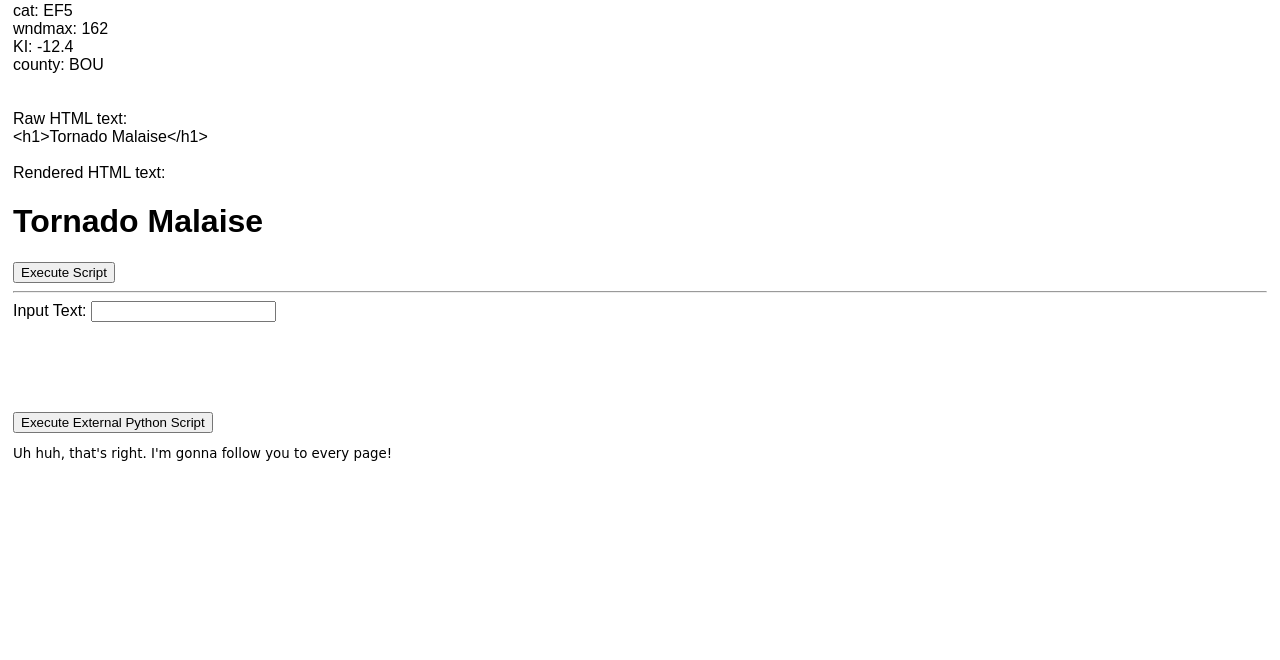
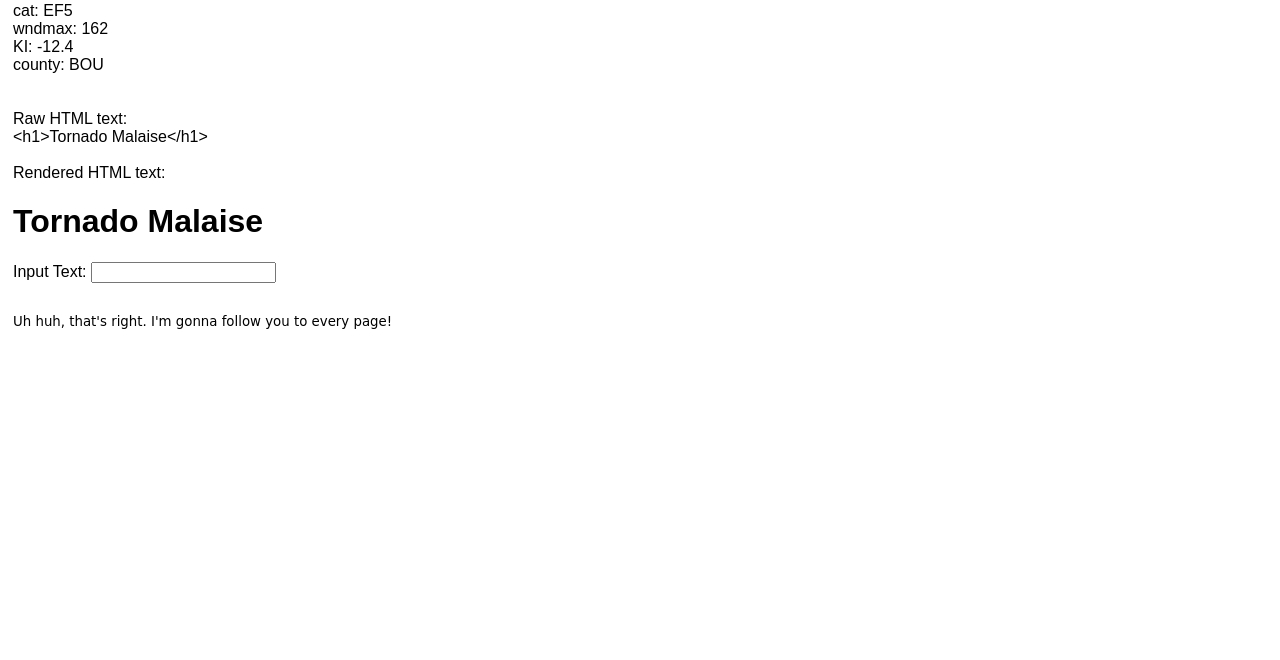
Before and after one commit to MethaneRain/django-basics, a Django app: page / in a window 1280 px wide. Shown: the part 363-1023 px from the top of the page. Run offline with Django 3.2, Linux system fonts and the light colour scheme.

Commit message:
Update home.html

```diff
--- a/src/templates/home.html
+++ b/src/templates/home.html
@@ -31,23 +31,19 @@
     Rendered HTML text:
     {{ my_html|safe }}
 
+    <!--
     <button onclick="location.href='{% url 'script' %}'">Execute Script</button> <hr>
     {% if data %}
     {{data | safe}}
     {% endif %}
-
-
+    -->
 
     <form action="/external/" method="post">
     {% csrf_token %}
     Input Text:
     <input type="text" name="param" required><br><br>
-    {{data_external}}<br><br>
-    {{data1}}
-    <br><br>
-    <input type="submit" value="Execute External Python Script">
+    <!--{{ data }}-->
     </form>
-
 
 
     {% endblock %}
```
